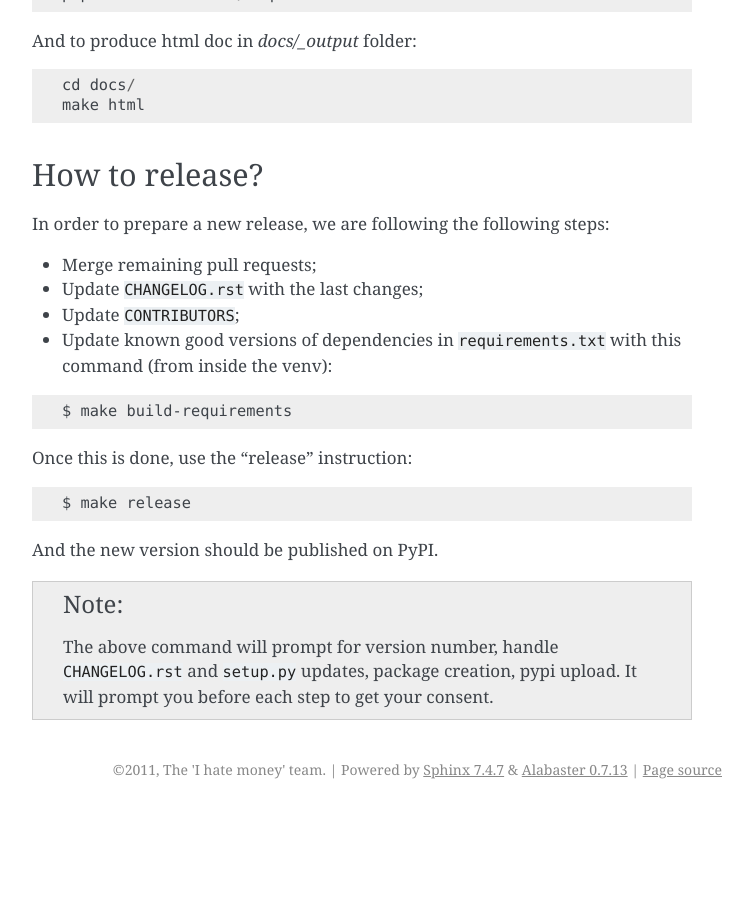
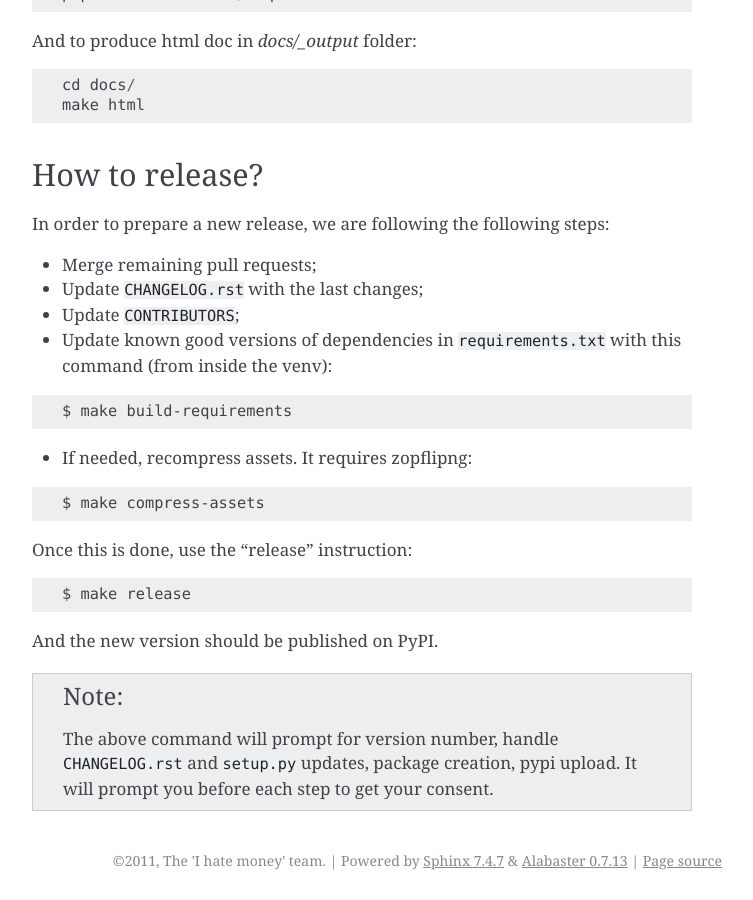
Before and after one commit to spiral-project/ihatemoney, a Sphinx documentation site: the page built from docs/contributing.rst, in a window 1280 px wide and 900 px high, scrolled down 3201 px. Shown: the whole window, without its empty margins (388-1141 px from the left). Built offline with Sphinx 7.4.7, drawn with Linux system fonts in a browser that asks for light colours; before the commit the page ends 4010 px from its top, so only the background shows below that.

Commit message:
add docs somewhere

```diff
--- a/docs/contributing.rst
+++ b/docs/contributing.rst
@@ -159,6 +159,11 @@
 .. code-block:: bash
 
      $ make build-requirements
+- If needed, recompress assets. It requires zopflipng:
+
+.. code-block:: bash
+
+     $ make compress-assets
 
 Once this is done, use the "release" instruction:
 
```
